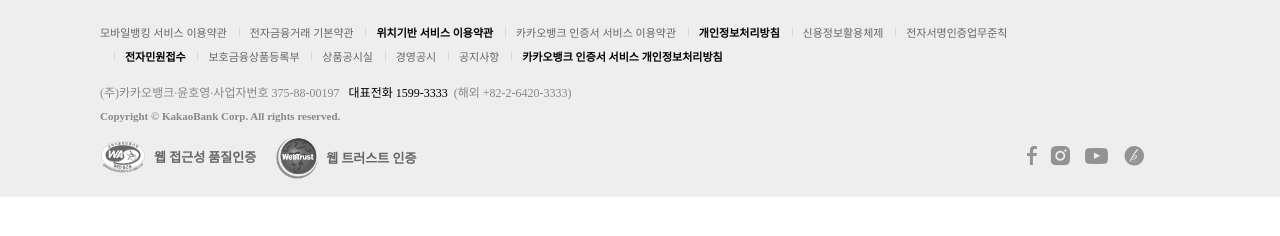
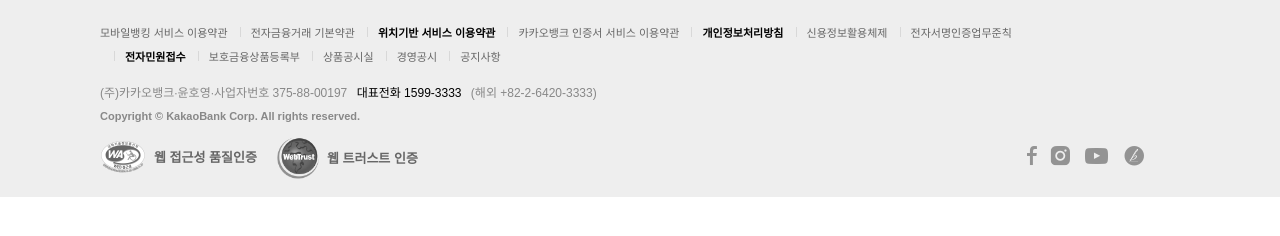
Before and after one commit to mingming0324/kakao_bank, a plain HTML site: page sections/footer.html in a window 1280 px wide. Drawn offline with Linux system fonts and the light colour scheme.

Commit message:
(0701-1 수정 (폰트 추가)

```diff
--- a/sections/footer.css
+++ b/sections/footer.css
@@ -1,3 +1,10 @@
+@font-face {
+  font-family:  "KopubWorld Dotum", Sans-serif;
+  src: url('../KopubWorld_TTF/KoPubWorld_Dotum_Medium.ttf') format('ttf');
+  font-weight: Medium;
+  font-style: Medium;
+}
+
  /* 노말라이즈 */
  body,
  ul,
@@ -85,6 +92,10 @@
   display: block;
 }
 
+
+body {
+  font-family:  "KopubWorld Dotum", Sans-serif;
+}
 /* 푸터 시작 */
 footer {
   background-color: #eee;
@@ -173,7 +184,7 @@ footer .box-3 .wep-box  a {
   display: flex;
   justify-content: center;
   align-items: center;
- grid-column-gap: 8px;
+  gap: 8px;
  font-size: 13px;
  font-weight: 600;
  color: #666;
--- a/sections/footer.html
+++ b/sections/footer.html
@@ -27,13 +27,14 @@
             <li><a href="#">상품공시실</a></li>
             <li><a href="#">경영공시</a></li>
             <li><a href="#">공지사항</a></li>
-            <li class="bold"><a href="#">카카오뱅크 인증서 서비스 개인정보처리방침</a></li>
           </ul>
         </div>
       </div>
       <div class="box-2">
         <div class="address">
-          <p>(주)카카오뱅크∙윤호영∙사업자번호 375-88-00197 <span>대표전화 1599-3333</span>(해외 +82-2-6420-3333) </p>
+          <p>(주)카카오뱅크∙윤호영∙사업자번호 375-88-00197
+             <span>대표전화 1599-3333</span>
+             (해외 +82-2-6420-3333) </p>
             <div class="info">Copyright © KakaoBank Corp. All rights reserved.</div>
         </div>
       </div>
--- a/style.css
+++ b/style.css
@@ -1,3 +1,10 @@
+@font-face {
+  font-family:  "KopubWorld Dotum", Sans-serif;
+  src: url('./KopubWorld_TTF/KoPubWorld_Dotum_Medium.ttf') format('ttf');
+  font-weight: Medium;
+  font-style: Medium;
+}
+
  /* 노말라이즈 */
 body,
 ul,
@@ -84,8 +91,6 @@ a {
   width: 100%;
   display: block;
 }
-
-/* 커스텀 */
 .con-min-width {
   min-width: 1080px;
 }
@@ -93,6 +98,11 @@ a {
 .con {
   width: 1080px;
 }
+/* 커스텀 */
+body {
+  font-family: "KopubWorld Dotum", Sans-serif;
+}
+
 
 html {
   /* 영문이면 roboto가 적용되고, 한글이면 Noto Sans KR가 적용되도록 아래와 같은 순서로 배치 */
```
Also changed, not shown: index.html (+0 -1 lines), 3 other files.
